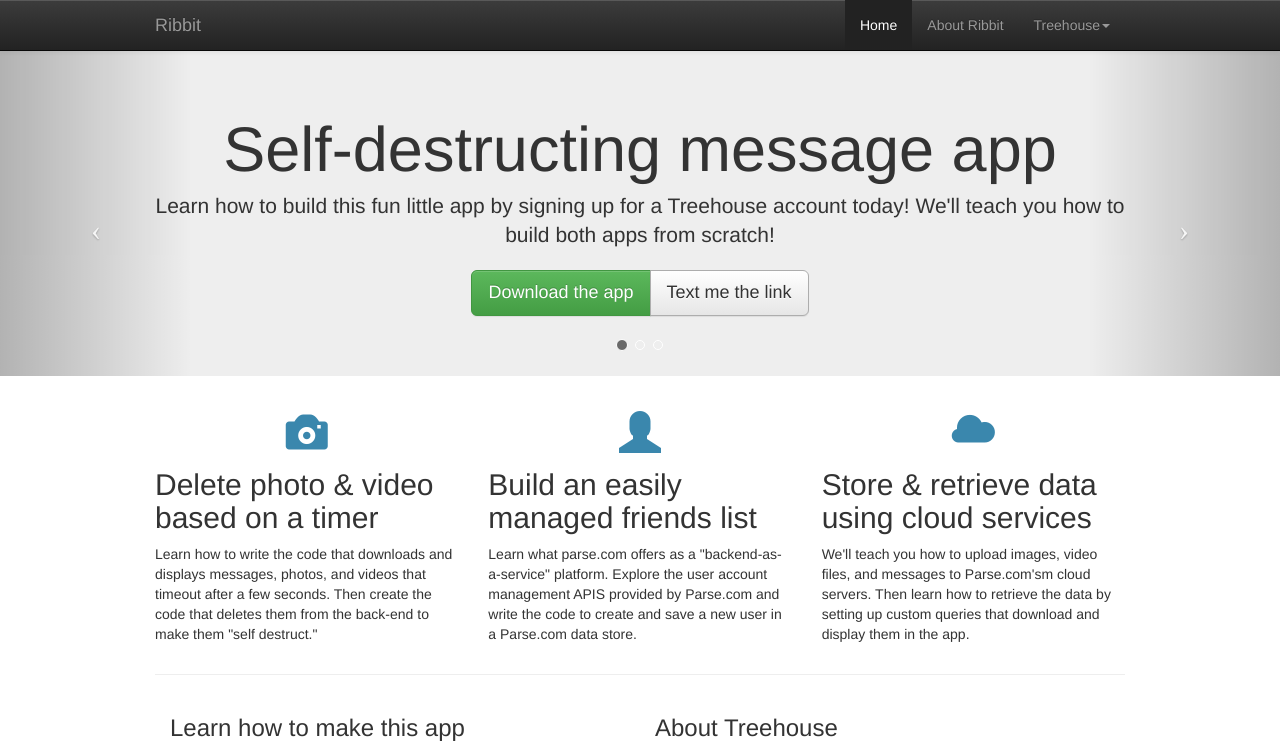
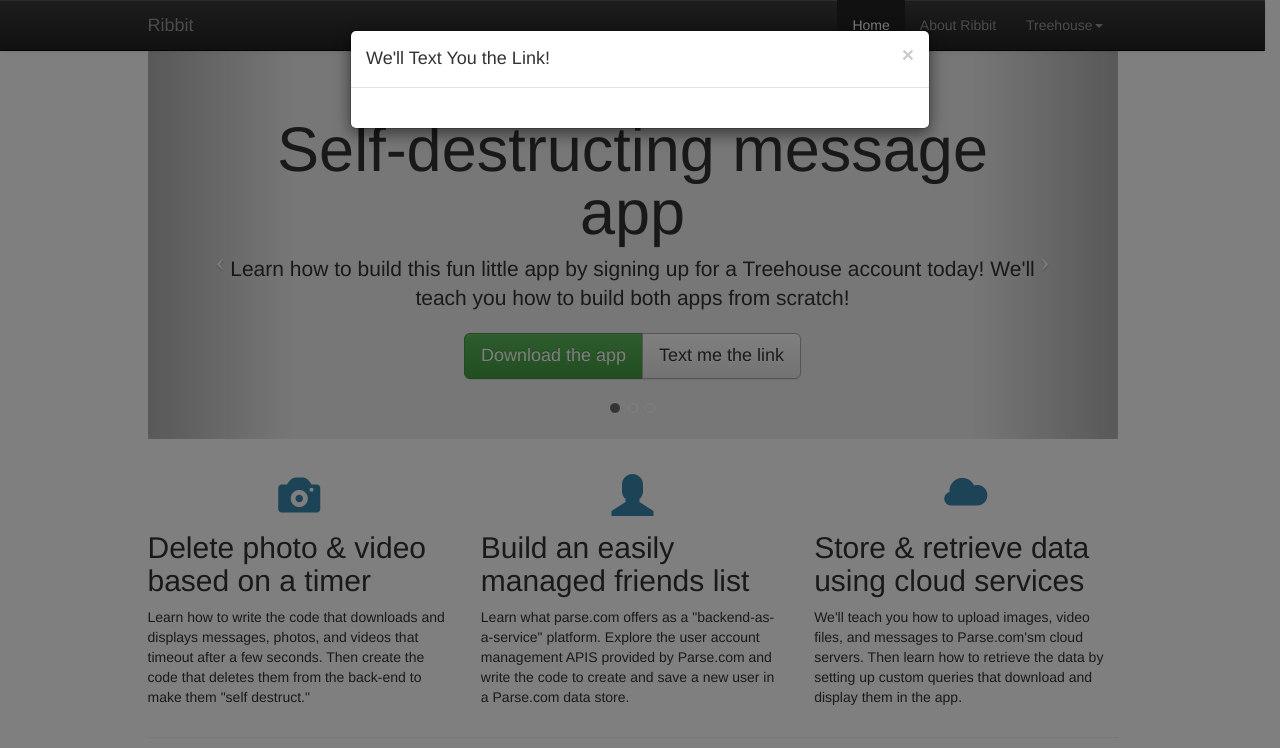
Before and after one commit to ThinkPinkCode/bootstrapPractice, a plain HTML site: page index.html in a window 1280 px wide. Both pictures are taken after a click on the link "Text me the link". Shown: the top 748 px of the page. Drawn offline with nearby package versions, Linux system fonts and the light colour scheme.

Commit message:
added text me modal

```diff
--- a/index.html
+++ b/index.html
@@ -51,7 +51,7 @@
 
 <!-- Begin Carousel -->
 
-
+<div class="container">
     <div id="myCarousel" class="carousel slide jumbotron">
         <div class="container">
             <ol class="carousel-indicators">
@@ -68,7 +68,7 @@
                         you how to build both apps from scratch!</p>
                     <p class="btn-group">
                         <a class="btn btn-success btn-lg" href="#">Download the app</a>
-                    <a class="btn btn-default btn-lg hidden-xs" href="#">Text me the link</a>
+                        <a class="btn btn-default btn-lg hidden-xs" data-toggle="modal" href="#textModal">Text me the link</a>
                     </p>
                 </div>
 
@@ -98,8 +98,26 @@
         <span class="icon-next"></span>
     </a>
     </div>
+</div>
 
 <!-- End Carousel -->
+
+<!--Begin Modal-->
+<div class="modal fade" id="textModal">
+    <div class="modal-dialog">
+        <div class="modal-content">
+            <div class="modal-header">
+                <button type="button" class="close" data-dismiss="modal" aria-hidden="true">&times;</button>
+                <h4 class="modal-title">We'll Text You the Link!</h4>
+            </div>
+            <div class="modal-body">
+
+            </div>
+        </div>
+    </div>
+
+</div>
+<!--End Modal-->
 
 <div class="container">
 
@@ -108,8 +126,10 @@
         <div class="col-sm-4">
             <b class="glyphicon glyphicon-camera"></b>
             <h2>Delete photo &amp; video based on a timer</h2>
-            <p>Learn how to write the code that downloads and displays messages, photos, and videos that timeout after a
-                few seconds. Then create the code that deletes them from the back-end to make them "self destruct."</p>
+            <p>Learn how to write the code that downloads and displays messages, photos, and videos that timeout
+                after a
+                few seconds. Then create the code that deletes them from the back-end to make them "self
+                destruct."</p>
         </div>
 
         <div class="col-sm-4">
@@ -123,7 +143,8 @@
         <div class="col-sm-4">
             <b class="glyphicon glyphicon-cloud"></b>
             <h2>Store &amp; retrieve data using cloud services</h2>
-            <p>We'll teach you how to upload images, video files, and messages to Parse.com'sm cloud servers. Then learn
+            <p>We'll teach you how to upload images, video files, and messages to Parse.com'sm cloud servers. Then
+                learn
                 how
                 to retrieve the data by setting up custom queries that download and display them in the app. </p>
         </div>
@@ -133,11 +154,15 @@
     <div>
         <div class="col-sm-6 hidden-xs">
             <h3>Learn how to make this app</h3>
-            <p>Cupcake ipsum dolor sit amet pastry candy canes carrot cake. Wafer sweet roll macaroon bear claw wafer.
-                Icing gingerbread topping brownie cookie macaroon cookie lemon drops. Halvah jujubes halvah sweet. Candy
+            <p>Cupcake ipsum dolor sit amet pastry candy canes carrot cake. Wafer sweet roll macaroon bear claw
+                wafer.
+                Icing gingerbread topping brownie cookie macaroon cookie lemon drops. Halvah jujubes halvah sweet.
+                Candy
                 bonbon chocolate lemon drops. Pastry cookie marshmallow. Candy canes muffin pie carrot cake jelly-o
-                caramels candy canes jujubes sugar plum. Macaroon jelly beans muffin fruitcake bonbon. Gummi bears candy
-                gummi bears muffin soufflé. Dessert croissant toffee jelly beans biscuit cake sugar plum chocolate apple
+                caramels candy canes jujubes sugar plum. Macaroon jelly beans muffin fruitcake bonbon. Gummi bears
+                candy
+                gummi bears muffin soufflé. Dessert croissant toffee jelly beans biscuit cake sugar plum chocolate
+                apple
                 pie.</p>
 
             <div class="row">
@@ -154,11 +179,15 @@
 
         <div class="col-sm-6">
             <h3>About Treehouse</h3>
-            <p>Cupcake ipsum dolor sit amet pastry candy canes carrot cake. Wafer sweet roll macaroon bear claw wafer.
-                Icing gingerbread topping brownie cookie macaroon cookie lemon drops. Halvah jujubes halvah sweet. Candy
+            <p>Cupcake ipsum dolor sit amet pastry candy canes carrot cake. Wafer sweet roll macaroon bear claw
+                wafer.
+                Icing gingerbread topping brownie cookie macaroon cookie lemon drops. Halvah jujubes halvah sweet.
+                Candy
                 bonbon chocolate lemon drops. Pastry cookie marshmallow. Candy canes muffin pie carrot cake jelly-o
-                caramels candy canes jujubes sugar plum. Macaroon jelly beans muffin fruitcake bonbon. Gummi bears candy
-                gummi bears muffin soufflé. Dessert croissant toffee jelly beans biscuit cake sugar plum chocolate apple
+                caramels candy canes jujubes sugar plum. Macaroon jelly beans muffin fruitcake bonbon. Gummi bears
+                candy
+                gummi bears muffin soufflé. Dessert croissant toffee jelly beans biscuit cake sugar plum chocolate
+                apple
                 pie.</p>
             <a href="#">Sign Up for Treehouse &raquo;</a>
         </div>
```
Lines whose indentation alone changed are shown as unchanged.
